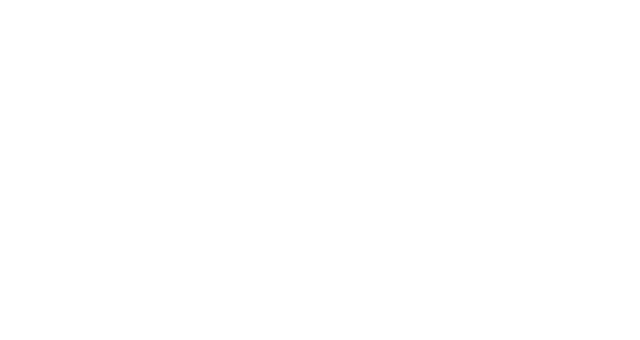
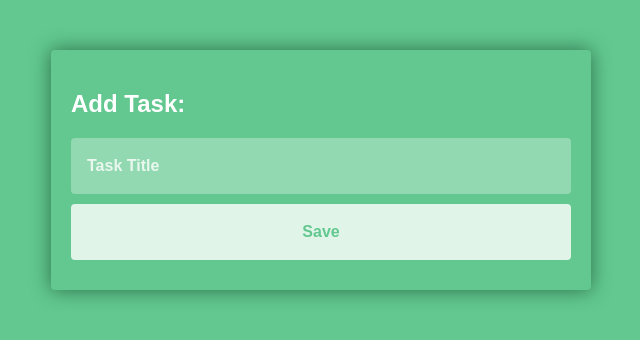
Before and after one commit to emyoutis/learning-react, a React (Create React App) app: page / in a window 1280 px wide. Shown: the top 340 px of the page, without its empty margins (319-959 px from the left). Built offline with nearby package versions, Linux system fonts and the light colour scheme.

Commit message:
add todo form

```diff
--- a/src/App.js
+++ b/src/App.js
@@ -1,10 +1,13 @@
 import React, { Component } from 'react';
 import './App.css';
+import TodoPanel from "./components/todo-panel/TodoPanel";
 
 class App extends Component {
   render() {
     return (
-      <></>
+      <>
+        <TodoPanel/>
+      </>
     );
   }
 }
--- /dev/null
+++ b/src/components/todo-panel/TaskButton.js
@@ -0,0 +1,12 @@
+import React from 'react';
+
+
+function TaskButton() {
+    return (
+        <div className="btn">
+            <button type="submit">Save</button>
+        </div>
+    );
+}
+
+export default TaskButton;
--- /dev/null
+++ b/src/components/todo-panel/TaskForm.js
@@ -0,0 +1,18 @@
+import React from 'react';
+import TaskInput from "./TaskInput";
+import './task-form.css'
+import TaskButton from "./TaskButton";
+
+function TaskForm() {
+    return (
+        <form className="task-form">
+            <div>
+                <h2>Add Task:</h2>
+                <TaskInput/>
+                <TaskButton/>
+            </div>
+        </form>
+    );
+}
+
+export default TaskForm;
--- /dev/null
+++ b/src/components/todo-panel/TaskInput.js
@@ -0,0 +1,14 @@
+import React from 'react';
+
+function TaskInput(props) {
+    return (
+        <div className="field">
+            <input
+                type="text"
+                placeholder="Task Title"
+            />
+        </div>
+    );
+}
+
+export default TaskInput;
--- /dev/null
+++ b/src/components/todo-panel/TodoPanel.js
@@ -0,0 +1,11 @@
+import React from 'react';
+import TaskForm from "./TaskForm";
+import './task-panel.css';
+
+function TodoPanel() {
+    return <div className="task-panel">
+        <TaskForm/>
+    </div>;
+}
+
+export default TodoPanel;
--- /dev/null
+++ b/src/components/todo-panel/task-form.css
@@ -0,0 +1,91 @@
+.field {
+	width: 100%;
+	height: 56px;
+	border-radius: 4px;
+	position: relative;
+	background-color: rgba(255, 255, 255, 0.3);
+	transition: 0.3s all;
+}
+
+.field:hover {
+	background-color: rgba(255, 255, 255, 0.45);
+	box-shadow: 0px 4px 20px 0px rgba(0, 0, 0, 0.05);
+}
+
+
+.field.focussed input {
+	padding: 24px 16px 8px 16px;
+}
+
+.field.focussed input + label {
+	top: 4px;
+	opacity: 1;
+	color: #28cc70;
+}
+
+.field.locked {
+	pointer-events: none;
+}
+
+.field input {
+	width: 100%;
+	height: 56px;
+	position: relative;
+	padding: 0px 16px;
+	border: none;
+	border-radius: 4px;
+	font-family: 'Gotham SSm A', 'Gotham SSm B', sans-serif;
+	font-size: 16px;
+	font-weight: 700;
+	line-height: normal;
+	background-color: transparent;
+	color: #282828;
+	outline: none;
+	box-shadow: 0px 4px 20px 0px transparent;
+	transition: 0.3s background-color ease-in-out, 0.3s box-shadow ease-in-out, 0.1s padding ease-in-out;
+	-webkit-appearance: none;
+}
+
+.field input::-webkit-input-placeholder {
+	color: rgba(255, 255, 255, 0.8);
+}
+
+.field input::-moz-placeholder {
+	color: rgba(255, 255, 255, 0.8);
+}
+
+.field input:-ms-input-placeholder {
+	color: rgba(255, 255, 255, 0.8);
+}
+
+.field input:-moz-placeholder {
+	color: rgba(255, 255, 255, 0.8);
+}
+
+.btn {
+	width: 100%;
+	height: 56px;
+	margin: 10px auto;
+}
+
+.btn > button {
+	width: 100%;
+	height: 56px;
+	border-radius: 4px;
+	color: #62c88f;
+	font-family: 'Gotham SSm A', 'Gotham SSm B', sans-serif;
+	font-size: 16px;
+	font-weight: 700;
+	line-height: normal;
+	background-color: rgba(255,255,255, 0.8);
+	border: none;
+	cursor: pointer;
+}
+
+form.task-form h2 {
+	color: #fff;
+}
+
+.task-form > div {
+	width: 100%;
+}
--- /dev/null
+++ b/src/components/todo-panel/task-panel.css
@@ -0,0 +1,13 @@
+body {
+	background-color: #62c88f;
+}
+
+.task-panel {
+	width: 500px;
+	margin: 50px auto 0;
+	padding: 20px;
+	border-radius: 4px;
+	-webkit-box-shadow: 0px 0px 19px 0px rgba(36, 99, 64, 0.88);
+	-moz-box-shadow: 0px 0px 19px 0px rgba(36, 99, 64, 0.88);
+	box-shadow: 0px 0px 19px 0px rgba(36, 99, 64, 0.88);
+}
```
